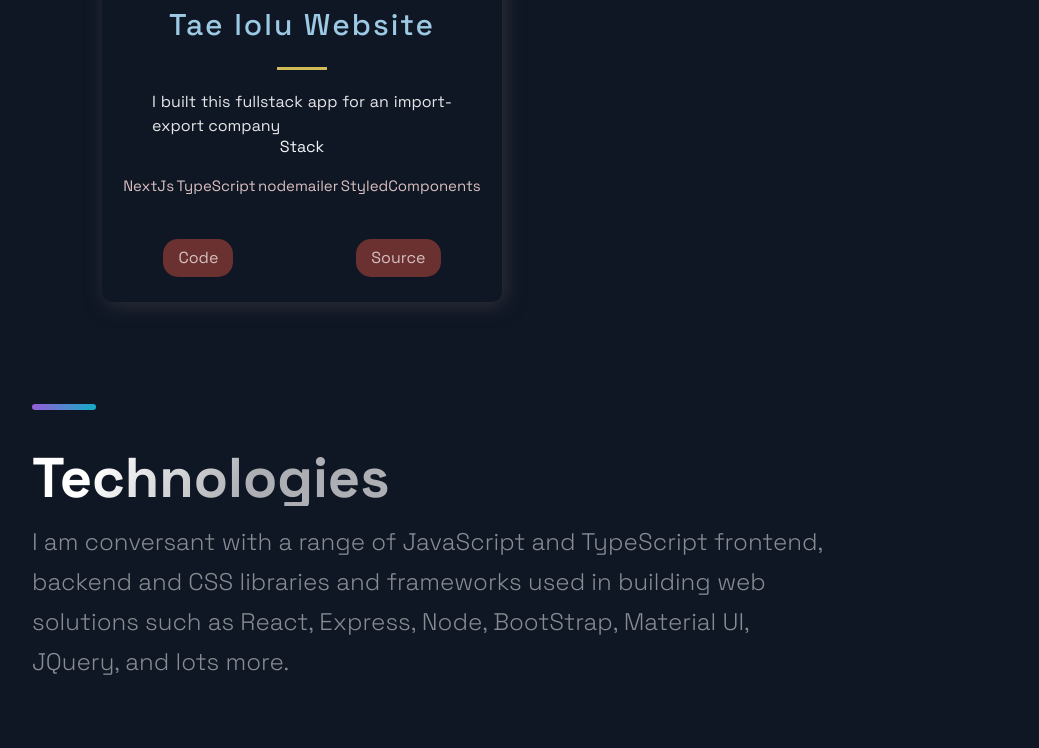
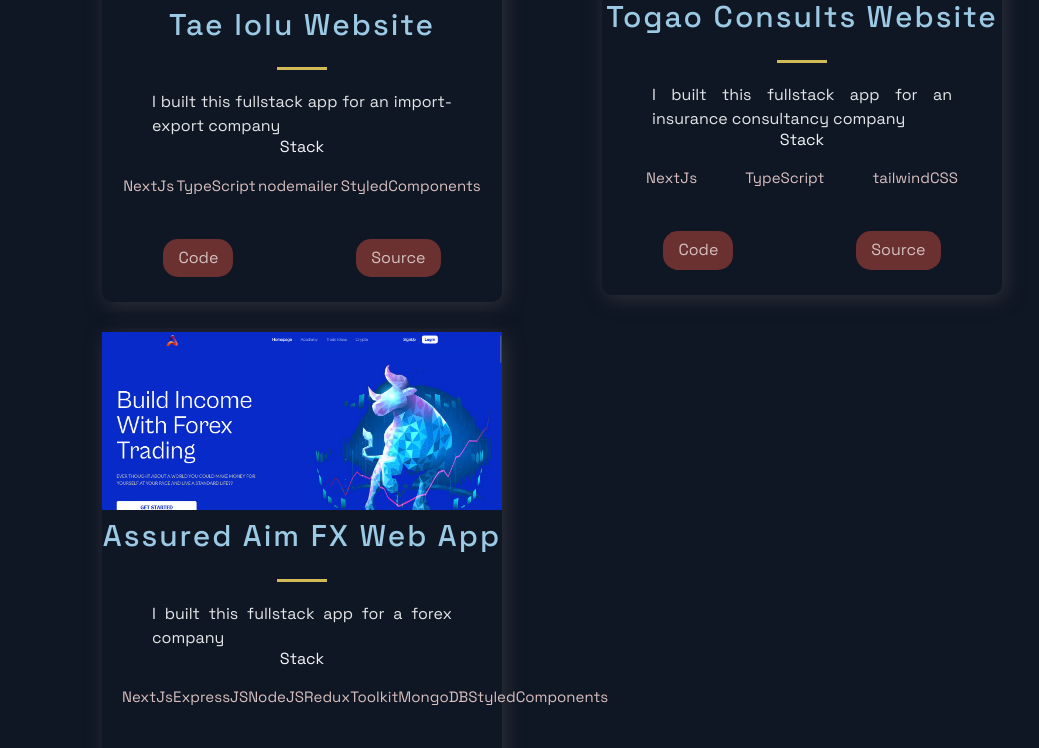
Before and after one commit to Babajide777/portfolio-website-1, a Next.js app: page / in a window 1280 px wide. Shown: the part 3377-4125 px from the top of the page, without its empty margins (88-1127 px from the left). Built offline with nearby package versions, Linux system fonts and the light colour scheme.

Commit message:
updated portfolio

```diff
--- a/src/constants/constants.js
+++ b/src/constants/constants.js
@@ -85,6 +85,32 @@ export const projects = [
     visit: "#",
     id: 8,
   },
+  {
+    title: "Togao Consults Website",
+    description:
+      "I built this fullstack app for an insurance consultancy company",
+    image: "/images/togao.png",
+    tags: ["NextJs", "TypeScript", "tailwindCSS"],
+    source: "https://www.togaoconsults.com/",
+    visit: "#",
+    id: 9,
+  },
+  {
+    title: "Assured Aim FX Web App",
+    description: "I built this fullstack app for a forex company",
+    image: "/images/assured.png",
+    tags: [
+      "NextJs",
+      "ExpressJS",
+      "NodeJS",
+      "ReduxToolkit",
+      "MongoDB",
+      "StyledComponents",
+    ],
+    source: "https://www.assuredaimforex.com/",
+    visit: "#",
+    id: 10,
+  },
 ];
 
 export const TimeLineData = [
```
Also changed, not shown: public/images/assured.png (added), public/images/togao.png (added).
